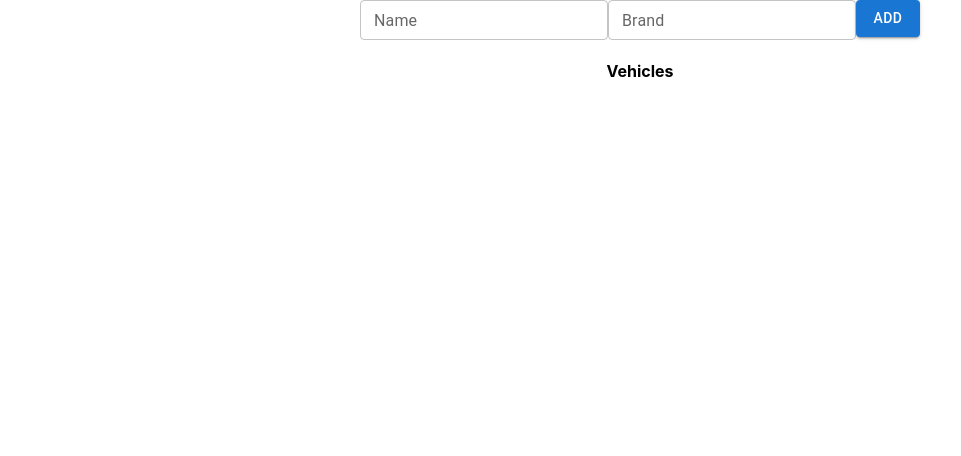
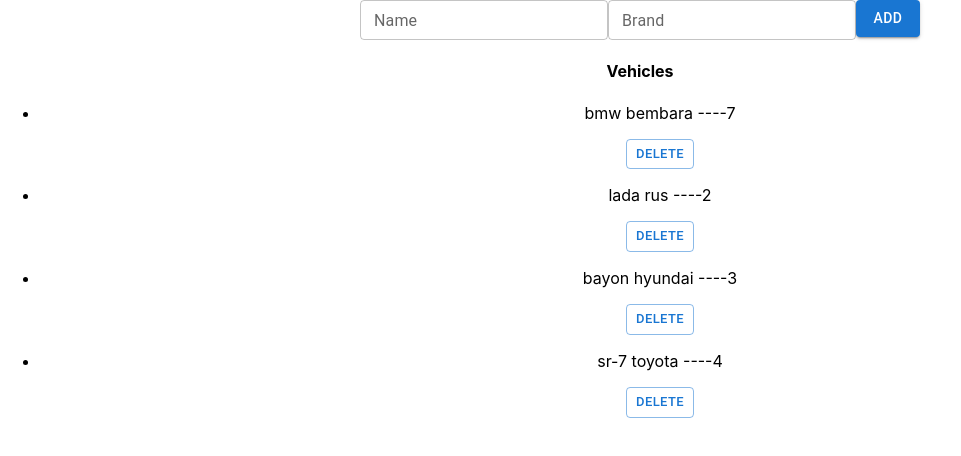
Before and after one commit to oksimoronn/mono-zadatak, a React (Create React App) app: page / in a window 1280 px wide. Shown: the top 456 px of the page, without its empty margins (0-961 px from the left). Built offline with nearby package versions, Linux system fonts and the light colour scheme; data requests are answered from the project's data file.

Commit message:
on start initial values from db

```diff
--- /dev/null
+++ b/db.json
@@ -0,0 +1,28 @@
+{
+  "vehicles": [
+    {
+      "id": 7,
+      "name": "bmw",
+      "abr": "bembara",
+      "done": false
+    },
+    {
+      "id": 2,
+      "name": "lada",
+      "abr": "rus",
+      "done": false
+    },
+    {
+      "id": 3,
+      "name": "bayon",
+      "abr": "hyundai",
+      "done": false
+    },
+    {
+      "id": 4,
+      "name": "sr-7",
+      "abr": "toyota",
+      "done": false
+    }
+  ]
+}
--- a/package.json
+++ b/package.json
@@ -9,6 +9,7 @@
     "@testing-library/jest-dom": "^5.16.5",
     "@testing-library/react": "^13.4.0",
     "@testing-library/user-event": "^13.5.0",
+    "axios": "^1.4.0",
     "mobx": "^6.9.0",
     "mobx-react-lite": "^3.4.3",
     "nanoid": "^4.0.2",
--- a/src/App.js
+++ b/src/App.js
@@ -6,12 +6,22 @@
 import { Observer } from "mobx-react-lite";
 import { Button, TextField } from "@mui/material";
 import Vheicles from "./Components/Vehicles";
+import axios from "axios";
 
 function App() {
   const vehicleStore = useVehicleStore();
 
   const [value, setValue] = useState("");
   const [val, setVal] = useState("");
+
+  const data = axios
+    .get("http://localhost:8000/vehicles", {
+      responseType: "json",
+    })
+    .then((res) => {
+      res.data.map((el) => vehicleStore.vehicleApp.push(el));
+    });
+
   return (
     <Observer>
       {() => {
@@ -38,10 +48,11 @@
                 variant={"contained"}
                 color={"primary"}
                 onClick={() => {
-                  if (value !== "") {
+                  if (value !== "" && val !== "") {
                     vehicleStore.addVehicle(value, val);
                   }
                   setValue("");
+                  setVal("");
                 }}
               >
                 Add
--- a/src/Components/ListVehicle.js
+++ b/src/Components/ListVehicle.js
@@ -4,7 +4,8 @@
 
 export default function ListVehicle() {
   const vehicleStore = useVehicleStore();
-  return useObserver(() => {
+  return {
+    /*useObserver(() => {
     return (
       <div className="list">
         <h4>List</h4>
@@ -38,5 +39,6 @@
         </ul>
       </div>
     );
-  });
+  });*/
+  };
 }
--- a/src/Components/Vehicles.js
+++ b/src/Components/Vehicles.js
@@ -5,6 +5,7 @@
 
 export default function Vehicles() {
   const vehicleStore = useVehicleStore();
+
   return (
     <Observer>
       {() => {
@@ -17,14 +18,14 @@
                   return (
                     <li key={el.id} className="item">
                       <p>
-                        {el.name} <span>{el.abr}</span>
+                        {el.name} <span>{el.abr}</span> ----
+                        <span>{el.id}</span>
                       </p>
-
                       <Button
                         variant={"outlined"}
                         color={"primary"}
                         onClick={() => {
-                          vehicleStore.complete(el);
+                          vehicleStore.delete(el);
                         }}
                         size={"small"}
                       >
--- a/src/Stores/CreateVehicleStore.js
+++ b/src/Stores/CreateVehicleStore.js
@@ -1,9 +1,26 @@
 import React from "react";
 import { nanoid } from "nanoid";
+import axios from "axios";
 
 export default function CreateVehicleStore() {
+  const data = fetch("http://localhost:8000/vehicles")
+    .then((res) => {
+      return res.json();
+    })
+    .catch((err) => console.log(err.message));
+
+  //console.log(data);
+
   return {
     vehicleApp: [],
+    /*initialState() {
+      const data = axios.get("http://localhost:8000/vehicles").then((res) => {
+        return res;
+      });
+      data.map((el) => this.vehicleApp.push(el));
+      console.log(data);
+    },*/
+
     addVehicle(name, brand) {
       const vehicle = {
         id: nanoid(),
@@ -13,8 +30,9 @@
       };
       this.vehicleApp.push(vehicle);
     },
+
     //complee i incomplete su funkcije koje treba prebaciti u CRUD
-    complete(el) {
+    delete(el) {
       this.vehicleApp = this.vehicleApp.filter((e) => {
         if (e.id === el.id) {
           e.done = true;
@@ -24,16 +42,5 @@
         }
       });
     },
-
-    incomplete(el) {
-      this.vehicleApp = this.vehicleApp.filter((e) => {
-        if (e.id === el.id) {
-          e.done = false;
-          return e;
-        } else {
-          return e;
-        }
-      });
-    },
   };
 }
--- a/src/index.js
+++ b/src/index.js
@@ -7,11 +7,11 @@
 
 const root = ReactDOM.createRoot(document.getElementById("root"));
 root.render(
-  <React.StrictMode>
-    <VehicleProvider>
-      <App />
-    </VehicleProvider>
-  </React.StrictMode>
+  //<React.StrictMode>
+  <VehicleProvider>
+    <App />
+  </VehicleProvider>
+  //</React.StrictMode>
 );
 
 // If you want to start measuring performance in your app, pass a function
```
Also changed, not shown: 1 other file (tests, documents, lock files or other folders).
